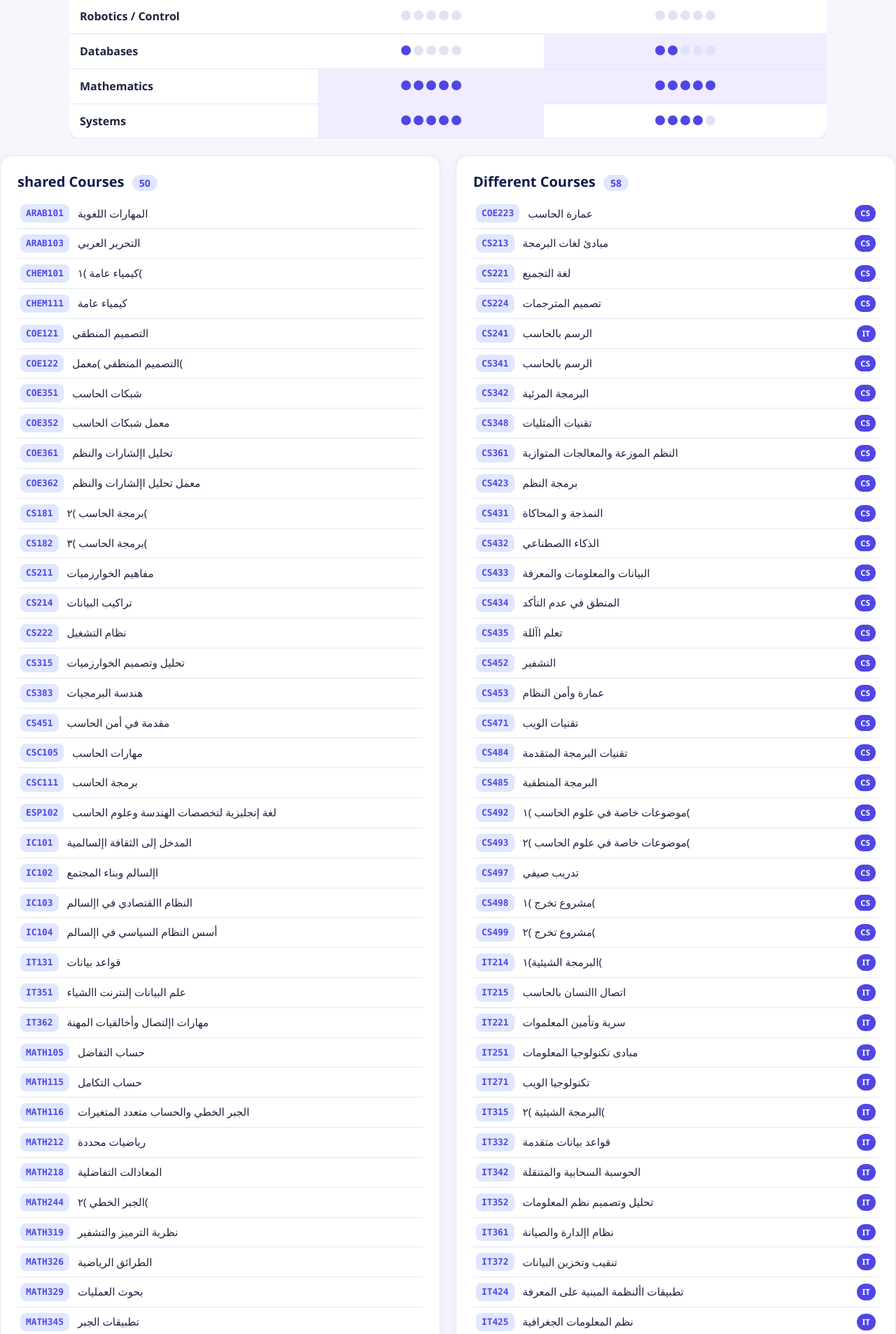
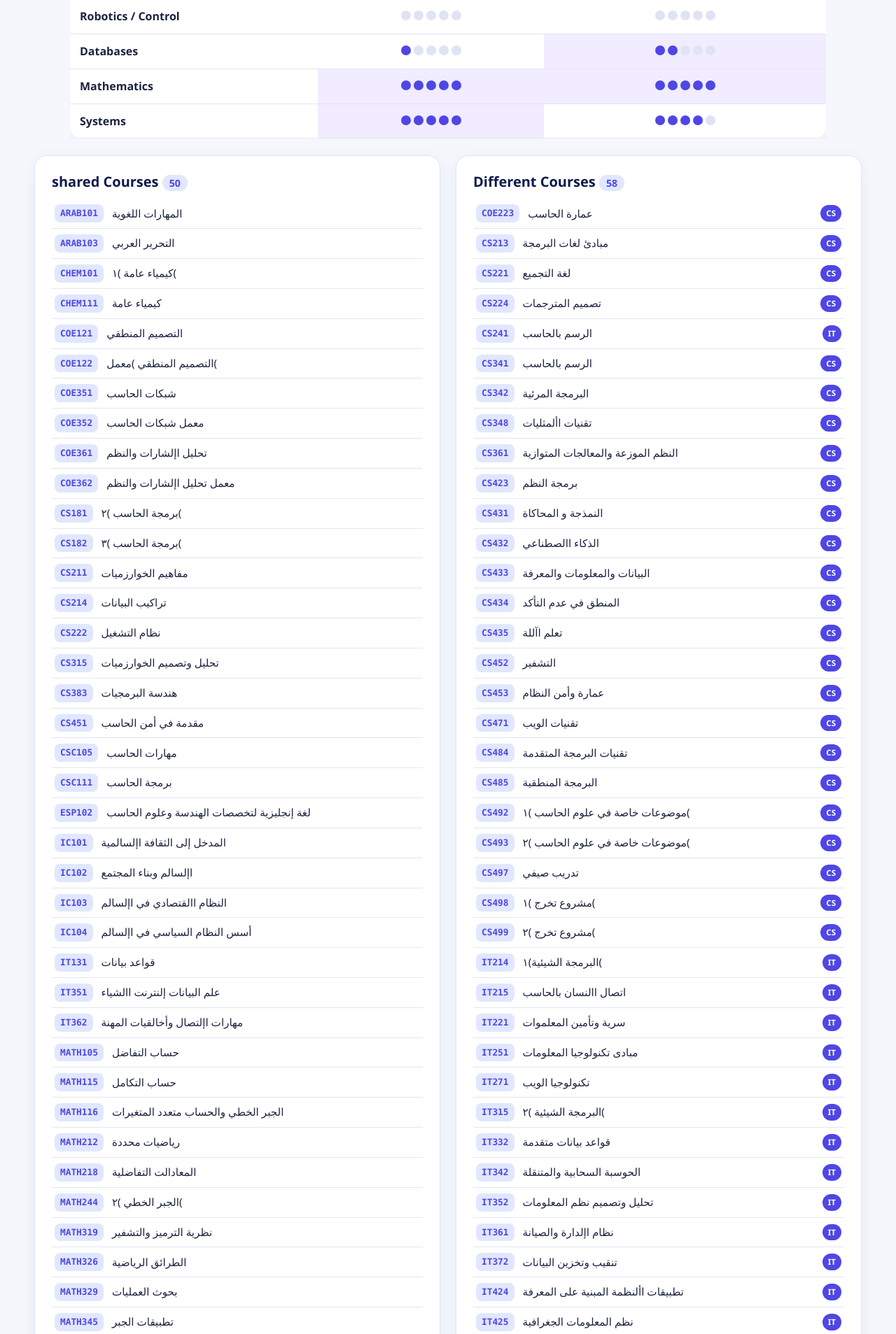
Before and after one commit to RenadKhalid62/MajorMatch, a PHP site: page /php/compare.php in a window 1280 px wide. Shown: the part 921-2828 px from the top of the page at 70% size. Run offline with PHP 8.4, Linux system fonts and the light colour scheme; data comes from the database, SQL or seed files in the repository.

Commit message:
updating

```diff
--- a/css/all_styles.css
+++ b/css/all_styles.css
@@ -242,7 +242,8 @@ a {
 
 .two-col {
   display: grid;
-  grid-template-columns: 1fr 1fr;
+  grid-template-columns: repeat(2,minmax(0,580px));
+  justify-content: center;
   gap: 22px;
   align-items: start;
 }
@@ -1017,7 +1018,7 @@ table.compare td.best {
   border-radius: 20px;
   padding: 2px 10px;
   font-size: 0.88rem;
-  margin-left: 6px;
+  margin-left: auto;
 }
 
 /* Study plan levels and course cards */
```
